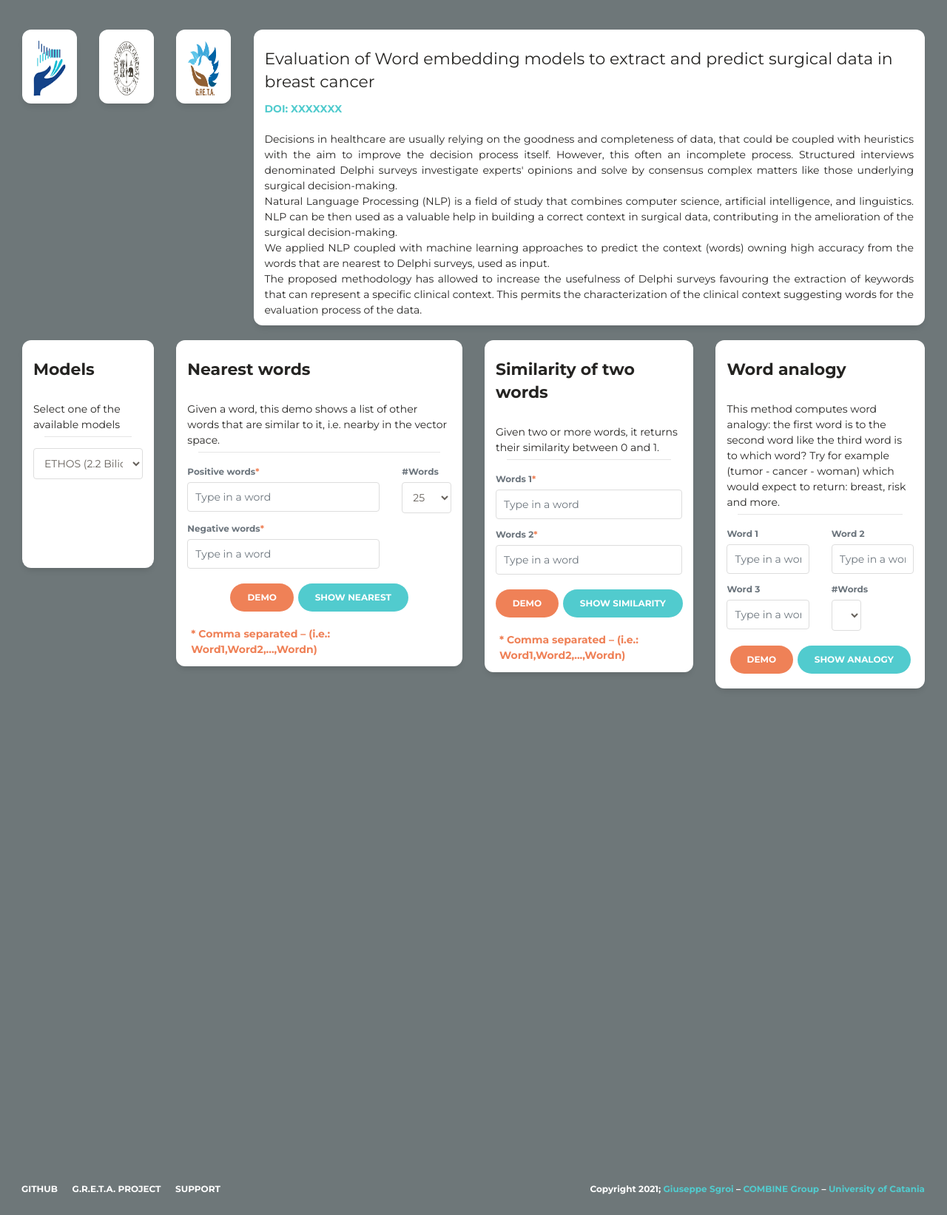
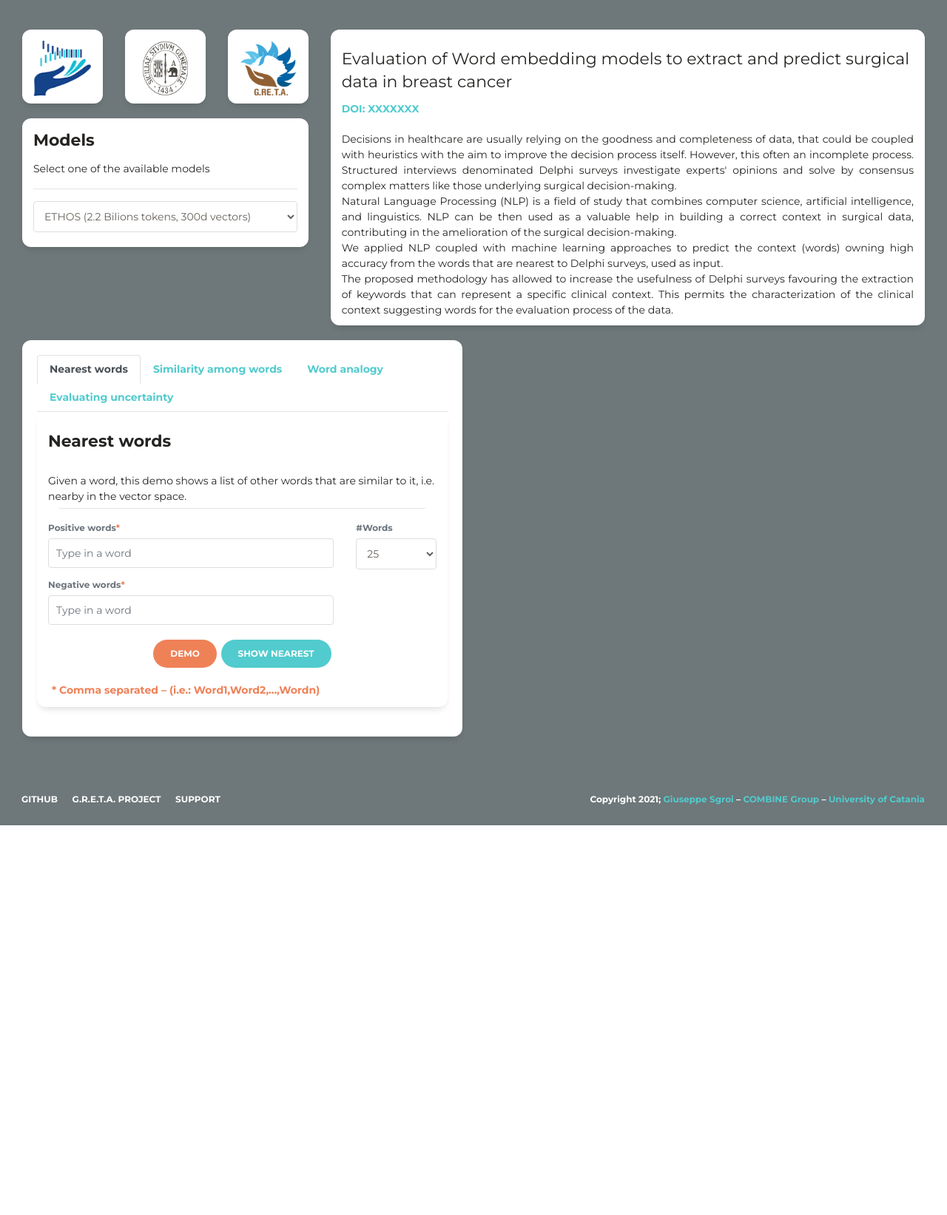
Before and after one commit to Pex2892/ETHOS-Word-Embeddings, a Django app: page / in a window 1280 px wide. Shown: the whole page at 74% size. After the commit the page ends 1116 px from the top, so only its background shows below. Run offline with Django 3.2, Linux system fonts and the light colour scheme; some libraries are stand-ins or nearby versions.

Commit message:
Edit grid of the template

```diff
--- a/word_embeddings/templates/word_embeddings/index.html
+++ b/word_embeddings/templates/word_embeddings/index.html
@@ -21,13 +21,12 @@
         <!-- CSS Just for demo purpose, don't include it in your project -->
         <link href="{% static 'assets/demo/demo.css' %}" rel="stylesheet" />
     </head>
-
     <body>
         <div class="wrapper">
             <div class="main-panel">
                 <div class="content">
-                    <div class="row justify-content-center">
-                        <div class="col-md-3">
+                    <div class="row">
+                        <div class="col-md-4">
                             <div class="row">
                                 <div class="col-md-4">
                                     <div class="card">
@@ -57,8 +56,35 @@
                                     </div>
                                 </div>
                             </div>
+                            <div class="row">
+                                <div class="col-md-12">
+                                    <div class="card">
+                                        <div class="card-body">
+                                            <h5 class="card-title font-weight-bold">Models</h5>
+                                            Select one of the available models
+                                            <hr />
+                                            <div class="row">
+                                                <div class="col-md-12">
+                                                    <div class="form-group">
+                                                        <select class="form-control" id="model">
+                                                            <optgroup label="Our models">
+                                                                <option value="0">ETHOS (2.2 Bilions tokens, 300d vectors)</option>
+                                                            </optgroup>
+                                                            <!--<optgroup label="Other models">
+                                                                <option value="1">PubMed+PMC+Wikipedia (5.5 Milions tokens, 200d vectors)</option>
+                                                                <option value="2">GloVe Wikipedia+Gigaword (6 Bilions tokens, 100d vectors)</option>
+                                                                <option value="3">fastText WikiNews (16 Bilions tokens, 300d vectors)</option>
+                                                            </optgroup>-->
+                                                        </select>
                                                     </div>
-                        <div class="col-md-9">
+                                                </div>
+                                            </div>
+                                        </div>
+                                    </div>
+                                </div>
+                            </div>
+                        </div>
+                        <div class="col-md-8">
                         <div class="card">
                                 <div class="card-header font-weight-bold">
                                     <h5 class="card-title">Evaluation of Word embedding models to extract and predict surgical data in breast cancer</h5>
@@ -82,36 +108,18 @@
                         </div>
                     </div>
                     <div class="row">
-                        <div class="col-md-12">
-                             <div class="row">
-                                <div class="col-md-2">
-                                    <div class="card card-user">
-                                        <div class="card-header">
-                                            <h5 class="card-title font-weight-bold">Models</h5>
+                        <div class="col-md-6">
+                            <div class="card card-body">
+                                <nav>
+                                    <div class="nav nav-tabs" id="nav-tab" role="tablist">
+                                        <a class="nav-item nav-link active" id="nav-nw-tab" data-toggle="tab" href="#nav-nw" role="tab" aria-controls="nav-home" aria-selected="true"><span class="font-weight-bold">Nearest words</span></a>
+                                        <a class="nav-item nav-link" id="nav-sw-tab" data-toggle="tab" href="#nav-sw" role="tab" aria-controls="nav-profile" aria-selected="false"><span class="font-weight-bold">Similarity among words</span></a>
+                                        <a class="nav-item nav-link" id="nav-wa-tab" data-toggle="tab" href="#nav-wa" role="tab" aria-controls="nav-contact" aria-selected="false"><span class="font-weight-bold">Word analogy</span></a>
+                                        <a class="nav-item nav-link" id="nav-eu-tab" data-toggle="tab" href="#nav-eu" role="tab" aria-controls="nav-contact" aria-selected="false"><span class="font-weight-bold">Evaluating uncertainty</span></a>
                                     </div>
-                                        <div class="card-body">
-                                            Select one of the available models
-                                            <hr />
-                                            <div class="row">
-                                                <div class="col-md-12">
-                                                    <div class="form-group">
-                                                        <select class="form-control" id="model">
-                                                            <optgroup label="Our models">
-                                                                <option value="0">ETHOS (2.2 Bilions tokens, 300d vectors)</option>
-                                                            </optgroup>
-                                                            <!--<optgroup label="Other models">
-                                                                <option value="1">PubMed+PMC+Wikipedia (5.5 Milions tokens, 200d vectors)</option>
-                                                                <option value="2">GloVe Wikipedia+Gigaword (6 Bilions tokens, 100d vectors)</option>
-                                                                <option value="3">fastText WikiNews (16 Bilions tokens, 300d vectors)</option>
-                                                            </optgroup>-->
-                                                        </select>
-                                                    </div>
-                                                </div>
-                                            </div>
-                                        </div>
-                                    </div>
-                                </div>
-                                <div class="col-md-4">
+                                </nav>
+                                <div class="tab-content" id="nav-tabContent">
+                                    <div class="tab-pane fade show active" id="nav-nw" role="tabpanel" aria-labelledby="nav-nw-tab">
                                         <div class="card card-user">
                                             <div class="card-header">
                                                 <h5 class="card-title font-weight-bold">Nearest words</h5>
@@ -165,12 +173,11 @@
                                             </div>
                                         </div>
                                     </div>
-                                <div class="col-md-3">
+                                    <div class="tab-pane fade" id="nav-sw" role="tabpanel" aria-labelledby="nav-sw-tab">
                                         <div class="card card-user">
                                             <div class="card-header">
                                                 <h5 class="card-title font-weight-bold">Similarity of two words</h5>
                                             </div>
-
                                             <div class="card-body">
                                                 Given two or more words, it returns their similarity between 0 and 1.
                                                 <hr />
@@ -206,7 +213,7 @@
                                             </div>
                                         </div>
                                     </div>
-                                <div class="col-md-3">
+                                    <div class="tab-pane fade" id="nav-wa" role="tabpanel" aria-labelledby="nav-wa-tab">
                                         <div class="card card-user">
                                             <div class="card-header">
                                                 <h5 class="card-title font-weight-bold">Word analogy</h5>
@@ -260,23 +267,50 @@
                                             </div>
                                         </div>
                                     </div>
+                                    <div class="tab-pane fade" id="nav-eu" role="tabpanel" aria-labelledby="nav-eu-tab">
+                                        <div class="card card-user">
+                                            <div class="card-header">
+                                                <h5 class="card-title font-weight-bold">Evaluating uncertainty</h5>
+                                            </div>
+                                            <div class="card-body">
+                                                Given two or more words, it returns their similarity between 0 and 1.
+                                                <hr />
+                                                <div class="row">
+                                                    <div class="col-md-12">
+                                                        <div class="form-group">
+                                                            <label class="text-secondary font-weight-bold">
+                                                                Text
+                                                            </label>
+                                                            <textarea id="EU_text" placeholder="Type in a word" rows="10" style="width: 100%;resize: none;border: transparent 2px gray;border-left-radius: 5px;border-right-radius: 5px;outline: none;"></textarea>
+                                                        </div>
+                                                    </div>
+
+                                                </div>
+                                                <div class="row">
+                                                    <div class="update ml-auto mr-auto">
+                                                        <button id="EU_demo" class="btn btn-danger btn-round">Demo</button>
+                                                        <button id="EU_show" class="btn btn-primary btn-round">Evaluate</button>
                                                     </div>
                                                 </div>
                                             </div>
-                    <div class="row invisible">
-                        <div class="col-md-6">
+                                        </div>
+                                    </div>
+                                </div>
+                            </div>
+                        </div>
+                        <div class="col-md-6 invisible" id="div_results">
                             <div class="card card-user">
                                 <div class="card-header">
                                     <h4 class="card-title">Results</h4>
                                 </div>
-                                <div class="card-body" id="results_analysis" style="overflow: scroll; height: 500px;">
+                                <div class="card-body" id="results_analysis" style="overflow: scroll; height: 450px;">
 
                                 </div>
                             </div>
                         </div>
                     </div>
                 </div>
-                <footer class="footer footer-black footer-white">
+                <footer class="footer">
                     <div class="container-fluid">
                         <div class="row">
                             <nav class="footer-nav">
@@ -320,11 +354,11 @@
         <script src="{% static 'assets/js/core/popper.min.js' %}"></script>
         <script src="{% static 'assets/js/core/bootstrap.min.js' %}"></script>
         <script src="{% static 'assets/js/plugins/perfect-scrollbar.jquery.min.js' %}"></script>
-        <script defer src="{% static 'assets/js/fontawesome_v5.15.3_all.min.js' %}"></script>
+        <script src="{% static 'assets/js/fontawesome_v5.15.3_all.min.js' %}"></script>
 
         <!-- Chart JS -->
         <script src="{% static 'assets/js/plugins/chartjs.min.js' %}"></script>
-        <!--  Notifications Plugin    -->
+        <!-- Notifications Plugin -->
         <script src="{% static 'assets/js/plugins/bootstrap-notify.js' %}"></script>
         <!-- Control Center for Now Ui Dashboard: parallax effects, scripts for the example pages etc -->
         <script src="{% static 'assets/demo/demo.js' %}"></script>
@@ -337,6 +371,7 @@
             var url_run_nearest_words = "{% url 'run-nearest-words' %}";
             var url_run_similarity_words = "{% url 'run-similarity-words' %}";
             var url_run_word_analogy = "{% url 'run-word-analogy' %}";
+            var url_run_eval_uncertainty = "{% url 'run-eval-uncertainty' %}";
             var csrf_token = "{{ csrf_token }}";
         </script>
         <script src="{% static 'assets/js/utility.js' %}" type="text/javascript"></script>
```
Lines whose indentation alone changed are shown as unchanged.
